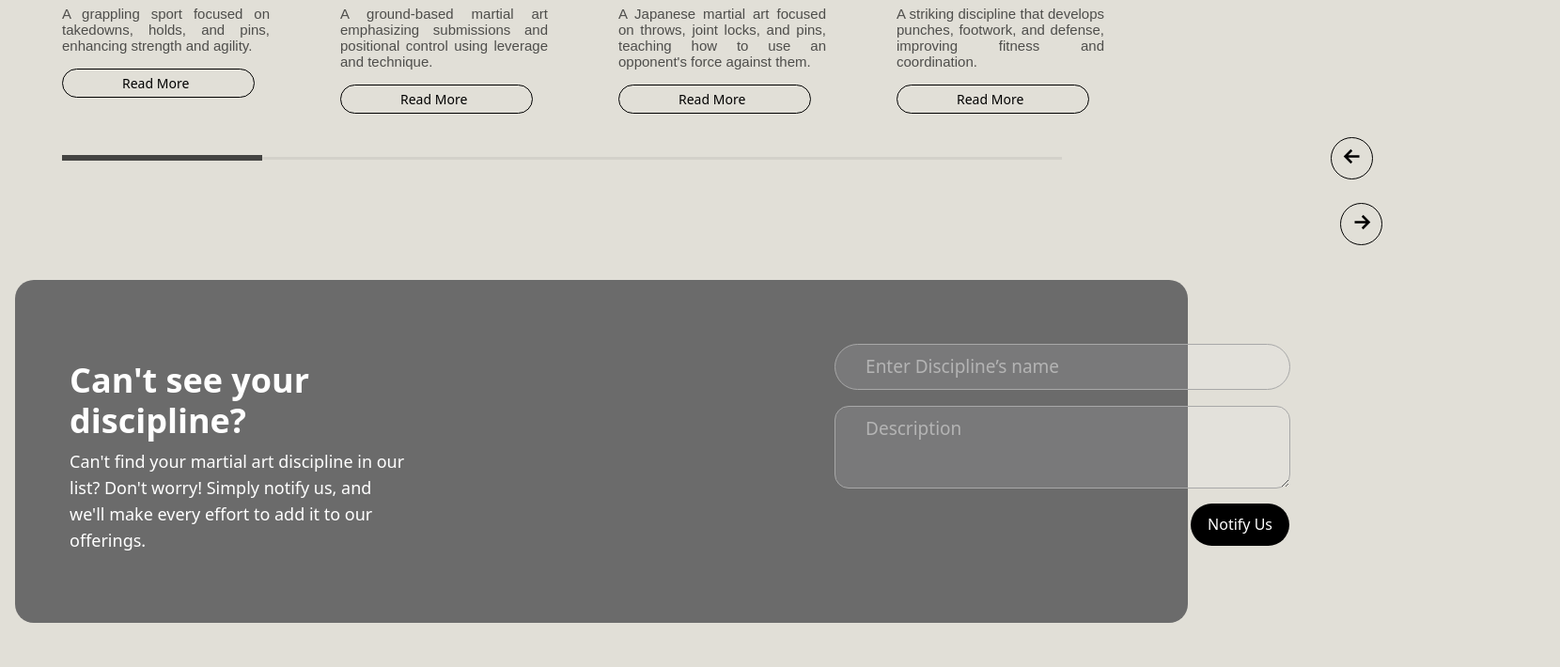
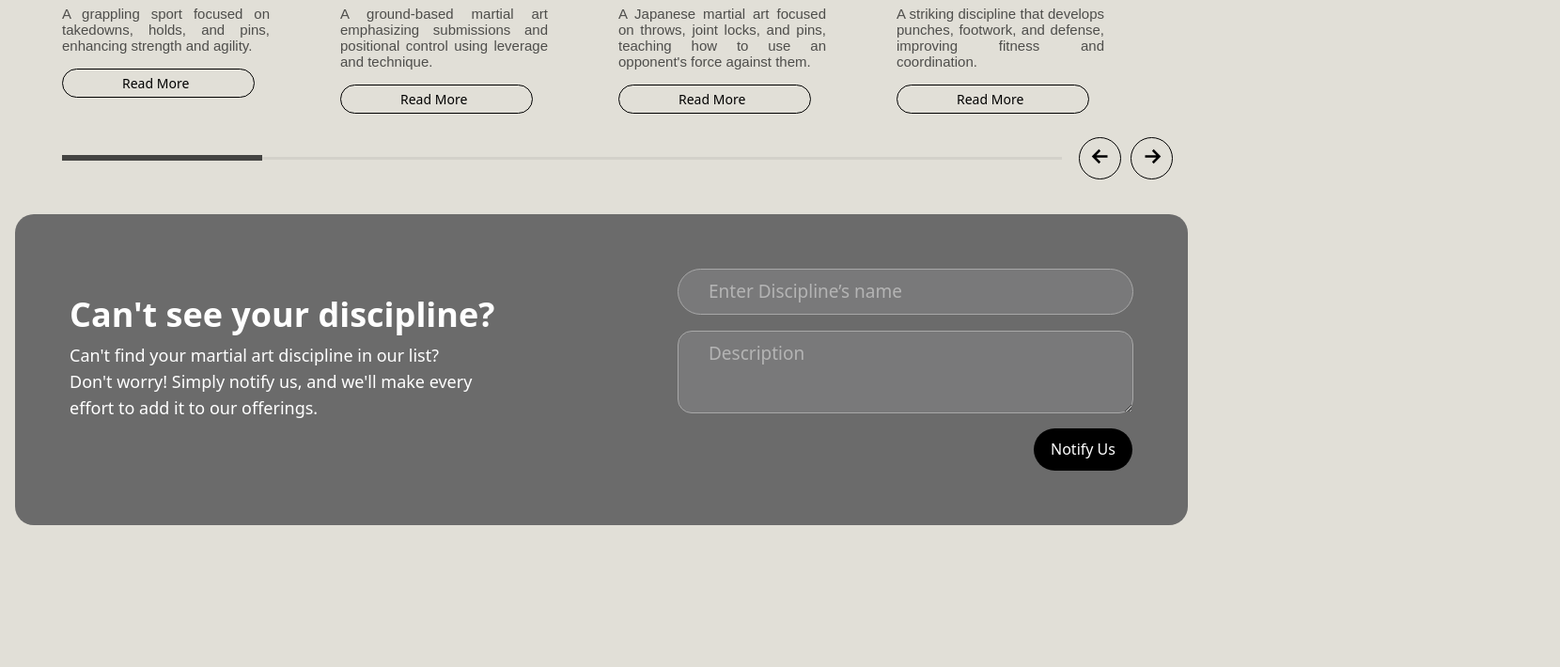
Before and after one commit to krishakhokhar/martial_arts_hub, a React (Create React App) app: page / in a window 1280 px wide. Shown: the part 1418-2128 px from the top of the page at 94% size, 1660 px wide, since content can reach past the window. Built offline with nearby package versions, Linux system fonts and the light colour scheme.

Commit message:
change responsive

```diff
--- a/src/App.css
+++ b/src/App.css
@@ -1,7 +1,3 @@
 body {
-  /* min-height: 100vh; */
-  /* width: 100%; */
-  /* position: relative; */
-  overflow-x: hidden;
-  background-color: #E1DFD7 !important;
+  background-color: #e1dfd7 !important;
 }
--- a/src/App.js
+++ b/src/App.js
@@ -37,7 +37,6 @@ function App() {
     <div>
       {location.pathname !== "/DisputeStages" && location.pathname !== "/Arbrirtion" && location.pathname !== "/Negotiation" && <Mainnavbar text={navItems} />}
       <Routes>
-        {/* student...................................................... */}
         <Route path="/" element={<Home />} />
         <Route path="/AboutUs" element={<AboutUs />} />
         <Route path="/Dashbord" element={<Dashboard />} />
--- a/src/components/comman/Secondslide.css
+++ b/src/components/comman/Secondslide.css
@@ -35,7 +35,7 @@
   color: rgb(248, 66, 66);
 }
 .btn-3s {
-    transform: translate(-23px, -608px);
+    transform: translate(-23px, -638px);
 }
 .star2 {
   align-items: center;
--- a/src/components/comman/Slider.css
+++ b/src/components/comman/Slider.css
@@ -57,8 +57,7 @@
   transform: translate(255px, -43px);
 }
 
-@media only screen and (max-width: 884px){
-
+@media only screen and (max-width: 884px) {
 }
 @media only screen and (max-width: 768px) {
   /* .Categories h2 {
@@ -155,7 +154,8 @@
   margin-top: -15px !important;
 }
 .btn-3 {
-  margin-left: 1350px !important;
+  display: flex;
+  justify-content: end;
 }
 .slick-dots {
   bottom: -25px !important;
@@ -236,9 +236,8 @@
   -moz-osx-font-smoothing: grayscale;
 }
 @media only screen and (width: 800px) and (orientation: portrait),
-       only screen and (width: 1280px) and (orientation: landscape),
-       only screen and (min-width: 820px) and (max-width: 1194px) {
-
+  only screen and (width: 1280px) and (orientation: landscape),
+  only screen and (min-width: 820px) and (max-width: 1194px) {
   .slide-card p {
     color: #0f0f0fb3;
     font-weight: 300;
--- a/src/components/pages/student/home/Home.css
+++ b/src/components/pages/student/home/Home.css
@@ -199,12 +199,11 @@
   max-width: 429px;
   color: white;
 }
-.noyify-input {
-  transform: translate(454px, 10px);
-}
+
 .noyify-input input {
   width: 485px;
   height: 49px;
+  display: flex;
   border-radius: 31px;
   background-color: #f6f5f91a;
   color: white !important;
@@ -241,6 +240,7 @@
 }
 .desc {
   display: flex;
+  justify-content: space-between;
 }
 
 @media only screen and (max-width: 820px),
--- a/src/components/pages/student/home/Home.js
+++ b/src/components/pages/student/home/Home.js
@@ -199,7 +199,7 @@ function Home() {
             </section>
             {/* ............................................Why Join Us.....end............................................. */}
             {/*................................... Our Instructors............................... */}
-            <section className='md:py-space pb-20 px-3 lg:px-8 our '>
+            <section className='md:py-space pb-20 lg:px-8 our '>
                 <h2>Our Instructors</h2>
                 <Secondslide />
             </section>
--- a/src/components/pages/student/stdmsg/MyMessages.css
+++ b/src/components/pages/student/stdmsg/MyMessages.css
@@ -199,9 +199,8 @@
 }
 
 .scrollable-chats2 {
-
-
-  max-height:550px;
+  scrollbar-width: none;
+  max-height: 550px;
   overflow-y: auto;
   overflow-x: hidden;
 }
@@ -268,8 +267,6 @@
   }
 }
 
-
-
 @media (max-width: 1104px) {
   .none-chat {
     display: none;
@@ -286,7 +283,7 @@
   .scrollable-chats {
     max-height: 733px;
   }
-  .dashhead2 .nav-link.active::after{
+  .dashhead2 .nav-link.active::after {
     left: 61%;
   }
 }
@@ -325,7 +322,7 @@
   align-items: center;
   color: white;
   margin-left: 9px;
-  margin-right: 30;
+  margin-right: 48px;
 }
 .send-msg-chat {
   max-width: 320px;
@@ -380,7 +377,7 @@
 }
 
 .send-msg-user input {
-  width: 100%;
+  width: 96%;
   margin-left: 9px;
   height: 62px;
   padding: 10px;
```
